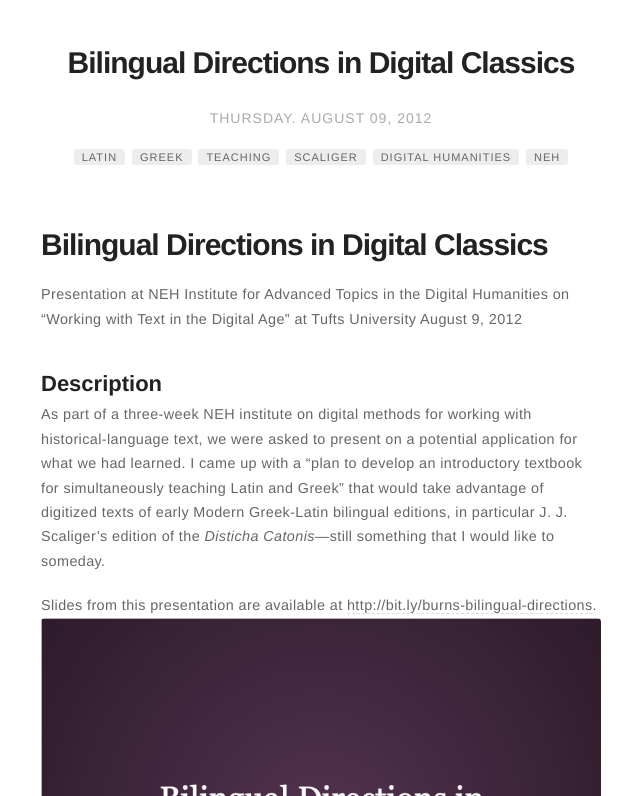
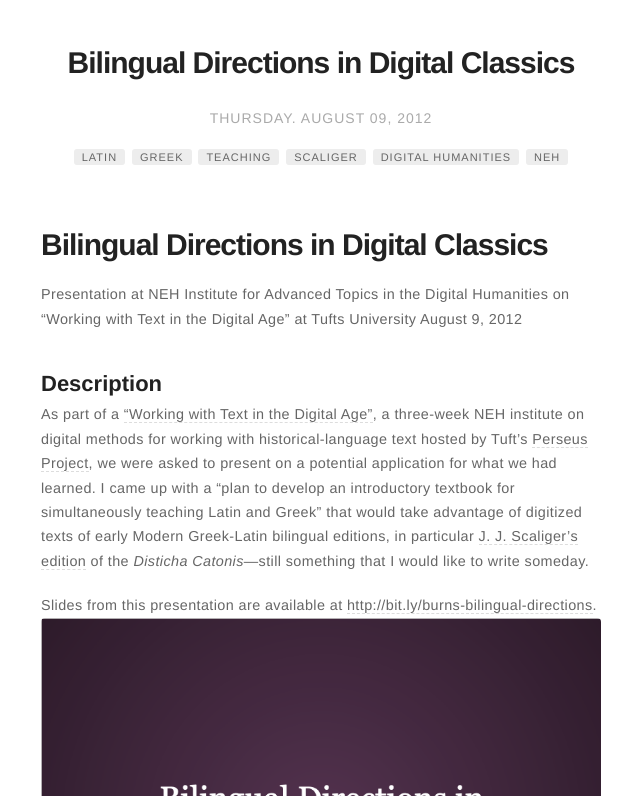
Before and after one commit to diyclassics/diyclassics.github.io, a Jekyll site: the page built from _posts/2012-08-09-bilingual-directions.md, in a window 1280 px wide and 900 px high, cut to the strip 104-900 px from the top of the window. Shown: the whole strip, without its empty margins (319-959 px from the left). Built offline with Jekyll 4.4.1, drawn with Linux system fonts in a browser that asks for light colours.

Commit message:
Update posts

```diff
--- a/_posts/2012-08-09-bilingual-directions.md
+++ b/_posts/2012-08-09-bilingual-directions.md
@@ -25,7 +25,7 @@ August 9, 2012
 
 {:.paper-section-heading}
 ## Description
-As part of a three-week NEH institute on digital methods for working with historical-language text, we were asked to present on a potential application for what we had learned. I came up with a "plan to develop an introductory textbook for simultaneously teaching Latin and Greek" that would take advantage of digitized texts of early Modern Greek-Latin bilingual editions, in particular J. J. Scaliger's edition of the *Disticha Catonis*—still something that I would like to someday.
+As part of a ["Working with Text in the Digital Age"](https://sites.tufts.edu/perseusupdates/2013/10/28/publishing-text-for-a-digital-age/), a three-week NEH institute on digital methods for working with historical-language text hosted by Tuft's [Perseus Project](http://www.perseus.tufts.edu/hopper/), we were asked to present on a potential application for what we had learned. I came up with a "plan to develop an introductory textbook for simultaneously teaching Latin and Greek" that would take advantage of digitized texts of early Modern Greek-Latin bilingual editions, in particular [J. J. Scaliger's edition](https://books.google.com/books?id=3ouWVTwpytgC&pg=PP10#v=onepage&f=false) of the *Disticha Catonis*—still something that I would like to write someday.
 
 Slides from this presentation are available at [http://bit.ly/burns-bilingual-directions](http://bit.ly/burns-bilingual-directions).
 <a href="http://bit.ly/burns-bilingual-directions"><img src="../assets/images/bilingual-directions-slides.png"/></a>
```
